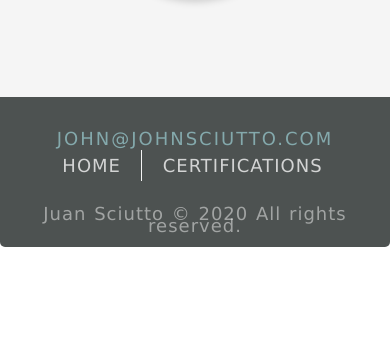
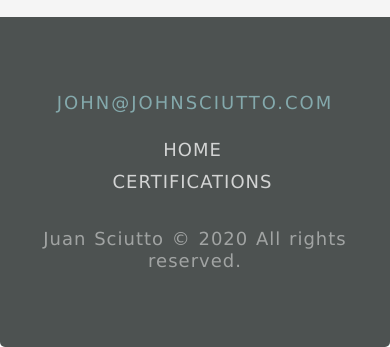
Before and after one commit to johnsciutto/personal-site, a website: page portfolio.html in a window 390 px wide. Shown: the part 843-1190 px from the top of the page. Before the commit the page ends 1090 px from the top, so only its background shows below. Drawn offline with Linux system fonts and the light colour scheme.

Commit message:
fix(media): Media queries for home and portfolio sites complete

```diff
--- a/portfolio.html
+++ b/portfolio.html
@@ -11,10 +11,8 @@
 </head>
 
 <header class="header">
-  <div class="header__title-container">
-    <h1 class="header__title">John Sciutto</h1>
-    <h2 class="header__subtitle">Portfolio</h2>
-  </div>
+  <h1 class="header__title">John Sciutto</h1>
+  <h2 class="header__subtitle">Portfolio</h2>
 </header>
 <main class="skew-container main-portfolio u-bg-color-white">
   <div class="main-button-container">
--- a/sass/components/_button.scss
+++ b/sass/components/_button.scss
@@ -14,6 +14,16 @@
     background-repeat: no-repeat;
     text-decoration: none;
     transition: all 0.2s linear;
+
+    @include media(360px) {
+      min-height: 15rem;
+      min-width: 15rem;
+    }
+
+    @include media(300px) {
+      min-height: 12rem;
+      min-width: 12rem;
+    }
 
     &:hover {
       transform: translateY(-3px);
@@ -32,9 +42,14 @@
       font-weight: 700;
 
       @include media(1100px) { font-size: 3rem; }
-      @include media(660px) { font-size: 4rem; }
-      @include media(550px) { font-size: 3.5rem; }
-      @include media(450px) { font-size: 3rem; }
+      @include media(360px) {
+        font-size: 2.5rem;
+        line-height: 3rem;
+      }
+      @include media(300px) {
+        font-size: 2rem;
+        line-height: 2.5rem;
+      }
 
       &--1 {
         color: #343837;
--- a/sass/components/_footer.scss
+++ b/sass/components/_footer.scss
@@ -12,16 +12,25 @@
 
   @include media(1100px) {
     height: 35rem;
-    padding-top: 10rem;
+    padding-top: 15rem;
   }
 
   @include media(550px) {
-    height: 30rem;
+    height: 33rem;
   }
 
   @include media(450px) {
-    height: 15rem;
-    padding-top: 2rem;
+    min-height: 16rem;
+    padding: 2rem;
+    line-height: 2.2rem;
+  }
+
+  @include media(360px) {
+    padding: 0;
+  }
+
+  @include media(300px) {
+    font-size: 1.5rem;
   }
 
   &-layout {
@@ -31,9 +40,10 @@
     justify-content: space-evenly;
     align-items: center;
 
-    @include media(450px) {
-      height: 100%;
+    @include media(550px) {
+      height: auto;
     }
+
   }
 
 
@@ -57,10 +67,15 @@
 
   &__email:link,
   &__email:visited {
+    display: inline-block;
     text-decoration: none;
     text-transform: uppercase;
     color: #84a9ac;
     letter-spacing: 0.2rem;
+
+    @include media(550px) {
+      margin-bottom: 2rem;
+    }
   }
 
 }
--- a/sass/components/_header.scss
+++ b/sass/components/_header.scss
@@ -16,23 +16,28 @@
     color: $color-white;
 
     @include media(1100px) {
-      // text-align: center;
-      // height: 50%;
       flex-direction: column;
-      justify-content: space-evenly;
+      justify-content: center;
     }
 
     @include media(750px) {
-      height: 120vh;
-      // padding-bottom: 10rem;
+      height: 110vh;
     }
 
     @include media(700px) {
-      background-position-x: 51in;
+      background-position-x: -600px;
+    }
+
+    @include media(660px) {
+      background-position-x: -630px;
+    }
+
+    @include media(550px) {
+      background-position-x: -685px;
     }
 
     @include media(500px) {
-      background-position-x: 50.5in;
+      background-position-x: -700px;
     }
 
     @include media(450px) {
@@ -54,7 +59,7 @@
       animation: fadeIn 0.5s linear backwards;
 
       @include media(1100px) {
-        margin: 0 auto;
+        margin: 0 auto 10rem;
       }
 
       @include media(550px) {
@@ -66,6 +71,11 @@
         font-size: 5rem;
         margin: 25px;
       }
+
+      @include media(310px) {
+        margin: 25px 0;
+        font-size: 4rem;
+      }
   }
 
   &__subtitle {
@@ -76,9 +86,17 @@
       letter-spacing: 1rem;
       animation: moveUp 1s ease-out 0.5s backwards;
 
+      @include media(750px) {
+        margin-bottom: 10rem;
+      }
+
       @include media(450px) {
         font-size: 1.5rem;
-        // margin-top: 25px;
+        margin-bottom: 0;
+      }
+
+      @include media(310px) {
+        letter-spacing: 0.7rem;
       }
   }
 }
--- a/sass/components/_navigation.scss
+++ b/sass/components/_navigation.scss
@@ -1,6 +1,17 @@
 
 .footer-navigation {
   margin-bottom: 2rem;
+
+  @include media(550px) {
+    margin-bottom: 4rem;
+  }
+
+  @include media(450px) {
+    margin: 0;
+    display: flex;
+    flex-direction: column;
+    margin-bottom: 3rem;
+  }
 
   &__links {
     &:link,
@@ -16,6 +27,11 @@
 
       &:not(:last-child) {
         border-right: 1px solid $color-white;
+
+        @include media(450px) {
+          border-right: none;
+        }
+
       }
     }
 
--- a/sass/layouts/_flex-containers.scss
+++ b/sass/layouts/_flex-containers.scss
@@ -7,6 +7,14 @@
     align-items: center;
     justify-content: space-between;
     height: 65rem;
+  }
+
+  @include media(360px) {
+    height: 50rem;
+  }
+
+  @include media(300px) {
+    height: 40rem;
   }
 }
 
--- a/sass/layouts/_skew-containers.scss
+++ b/sass/layouts/_skew-containers.scss
@@ -4,12 +4,16 @@
   padding: 20rem 0;
 
   @include media(700px) {
-    padding: 10rem 0;
+    padding: 6rem 0;
   }
 
   @include media(450px) {
     transform: skewY(0deg);
     margin: 0;
+  }
+
+  @include media(360px) {
+    padding: 3rem;
   }
 
   & > * {
```
Also changed, not shown: todo-list.md (+3 -4 lines), styles.css.
